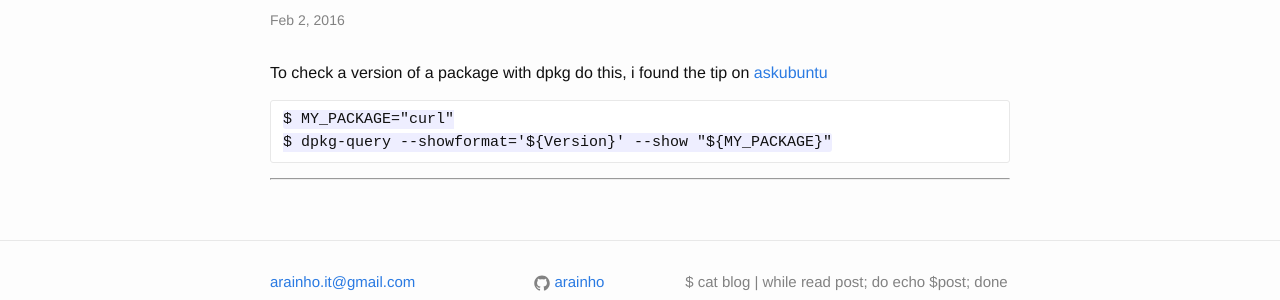
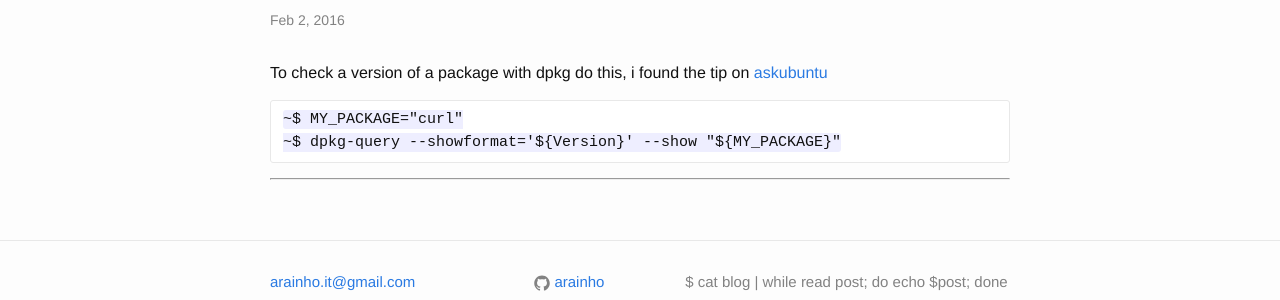
Before and after one commit to arainho/arainho.github.io, a Jekyll site: the page built from _posts/2016-02-02-dpkg-get-package-version.md, in a window 1280 px wide. Shown: the part 181-481 px from the top of the page. Built offline with Jekyll 4.4.1, drawn with Linux system fonts in a browser that asks for light colours.

Commit message:
fix lines

```diff
--- a/_posts/2016-02-02-dpkg-get-package-version.md
+++ b/_posts/2016-02-02-dpkg-get-package-version.md
@@ -8,8 +8,8 @@ categories: dpkg package version debian ubuntu linux
 To check a version of a package with dpkg do this,
 i found the tip on [askubuntu]
 
-    $ MY_PACKAGE="curl"
-    $ dpkg-query --showformat='${Version}' --show "${MY_PACKAGE}"
+    ~$ MY_PACKAGE="curl"
+    ~$ dpkg-query --showformat='${Version}' --show "${MY_PACKAGE}"
 
 
 ---
```
